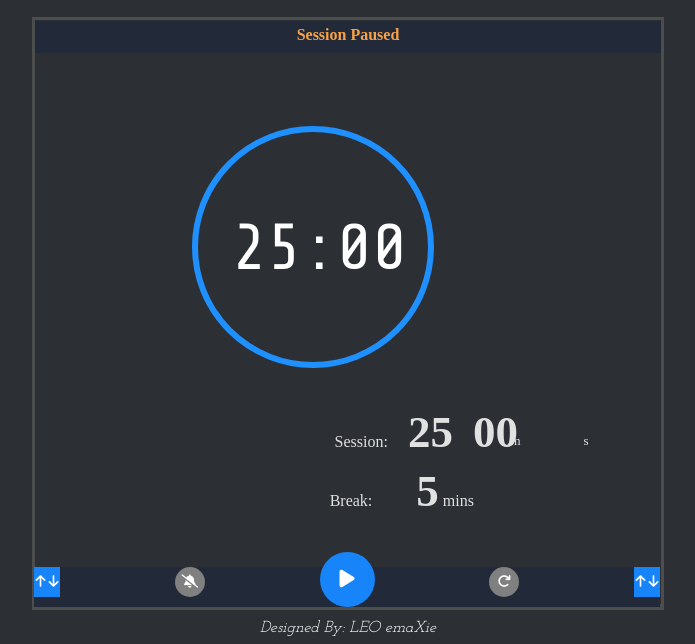
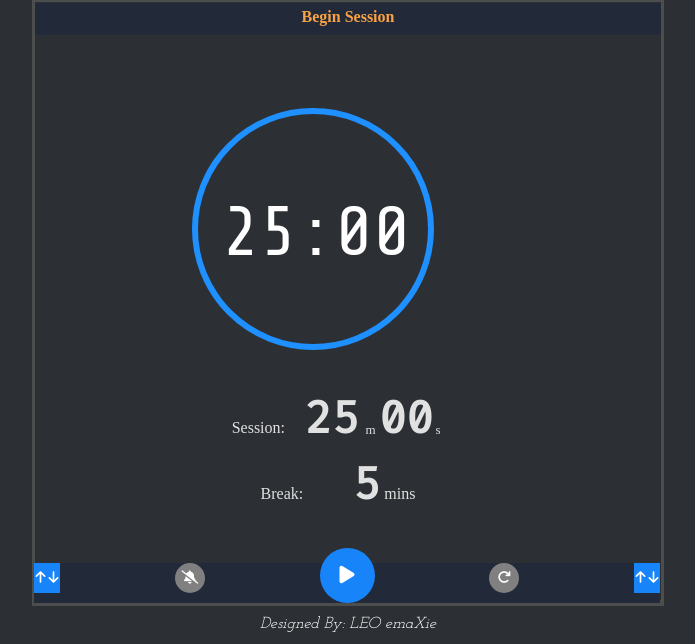
Before and after one commit to leoemaxie/countdown-machine, a plain HTML site: page src/index.html in a window 1280 px wide. Shown: the part 712-1356 px from the top of the page, without its empty margins (292-987 px from the left). Drawn offline with nearby package versions, Linux system fonts and the light colour scheme; a web font is replaced by a local one.

Commit message:
Minor updates

```diff
--- a/src/index.html
+++ b/src/index.html
@@ -5,21 +5,20 @@
   <meta charset="UTF-8">
   <meta http-equiv="X-UA-Compatible" content="IE=Edge">
   <meta name="viewport" content="width=device-width, initial-scale=1">
-  <<script src="https://cdn.freecodecamp.org/testable-projects-fcc/v1/bundle.js">
-    </script>
 
-    <title>HTML</title>
+  <link href="https://fonts.googleapis.com/css2?family=Alice&family=Righteous&family=Share+Tech+Mono&family=Fira+Code&family=Eczar&family=Josefin+Slab&display=swap" rel="stylesheet">
+  <link rel="stylesheet" href="style.css">
 
-    <script src="https://kit.fontawesome.com/c1f09f7a05.js" crossorigin="anonymous"></script>
+  <title>Countdown Machine</title>
 
-    <link href="https://fonts.googleapis.com/css2?family=Alice&family=Righteous&family=Share+Tech+Mono&family=Fira+Code&family=Eczar&family=Josefin+Slab&display=swap" rel="stylesheet">
-    <link rel="stylesheet" href="style.css">
+  <script src="https://kit.fontawesome.com/c1f09f7a05.js" crossorigin="anonymous"></script>
 </head>
 
 <body>
   <h1>25 + 5 Clock</h1>
   <div class="all">
-    <h3 id="timer-label">Session Paused</h3>
+    <h3 id="timer-label">Begin Session</h3>
+
     <div class="timer-circle">
       <span id="time-left" data-value="25:00">60:00</span>
     </div>
@@ -30,45 +29,33 @@
 
     <div class="flex">
       <div class="right">
-        <button class="rectangle join" id="session-increment">
-          <i class="fa-solid fa-arrow-up"></i>
-        </button>
-        <button class="rectangle" id="session-decrement">
-          <i class="fa-solid fa-arrow-down"></i>
-        </button>
+        <button class="rectangle join" id="session-increment"><i class="fa-solid fa-arrow-up"></i></button>
+        <button class="rectangle" id="session-decrement"><i class="fa-solid fa-arrow-down"></i></button>
       </div>
 
       <div class="second-right">
-        <button class="circle" id="reset">
-          <i class="fa-solid fa-arrow-rotate-right"></i>
-        </button>
+        <button class="circle" id="reset"><i class="fa-solid fa-arrow-rotate-right"></i></button>
       </div>
 
       <div class="middle">
-        <button id="start_stop" class="fa-solid fa-play">
-        </button>
+        <button id="start_stop" class="fa-solid fa-play"></button>
       </div>
 
       <div class="second-left">
-        <button class="circle fa-solid fa-bell-slash" id="change-bell">
-          <audio src="/public/audio/bell_sound.MP3" id="beep"></audio></button>
+        <button class="circle fa-solid fa-bell-slash" id="change-bell"><audio src="/public/audio/bell_sound.MP3" id="beep"></audio></button>
       </div>
 
       <div class="left">
-        <button class="rectangle join" id="break-increment">
-          <i class="fa-solid fa-arrow-up"></i>
-        </button>
-        <button class="rectangle" id="break-decrement">
-          <i class="fa-solid fa-arrow-down"></i>
-        </button>
+        <button class="rectangle join" id="break-increment"><i class="fa-solid fa-arrow-up"></i></button>
+        <button class="rectangle" id="break-decrement"><i class="fa-solid fa-arrow-down"></i></button>
       </div>
+
     </div>
   </div>
 
-  <footer>
-    Designed By: LEO emaXie
-  </footer>
+  <footer>Designed By: LEO emaXie</footer>
 
   <script src="main.js"></script>
 </body>
+
 </html>
--- a/src/main.js
+++ b/src/main.js
@@ -57,12 +57,8 @@ function breakTime(timer) {
 sessionDecrement.addEventListener('click', function() {
   if (sessionValue > 1) {
     let decrementValue = sessionValue -= 1;
-    sessionLabel.innerHTML = decrementValue
-
-    /**
-     *displays zeros to single digits
-     */
-
+    sessionLabel.innerHTML = decrementValue;
+    //displays zeros to single digits
     if (decrementValue < 10) hide.style.display = 'inline';
   }
   else sessionLabel;
@@ -149,7 +145,7 @@ let timeInterval = (timer, breaker) => {
     },
     1000)
 }
-let times = [true]
+
 
 function stopInterval(th) {
   clearInterval(th)
@@ -162,7 +158,7 @@ reset.addEventListener('click', function() {
   breakLabel.innerHTML = breakValue;
   removeAll();
 
-  handlePlay.removeEventListener('click', tog)
+ // handlePlay.removeEventListener('click', tog)
 });
 
 
--- a/src/style.css
+++ b/src/style.css
@@ -8,7 +8,7 @@ body {
   text-align: center;
 }
 
-.all{
+.all {
   width: 95%;
 }
 
@@ -19,12 +19,6 @@ h1 {
   font-size: 3em;
   font-weight: 900;
 }
-/*
-h1,
-h3,
-footer {
-  text-align: center;
-}*/
 
 h3 {
   font-family: 'Eczar', serif;
@@ -36,7 +30,7 @@ h3 {
 .timer-circle {
   padding: 10px;
   position: relative;
-  margin-left: -70%;
+  margin-left: -72%;
 }
 
 .timer-circle::after,
@@ -59,9 +53,9 @@ h3 {
 }
 
 #time-left {
-  font-family: 'Share Tech Mono';
-  font-size: 65px;
-  margin: 85px 10px 10px 40px;
+  font-family: 'Share Tech Mono', arial;
+  font-size: 70px;
+  margin: 85px 10px 10px 30px;
   z-index: 2;
 }
 
@@ -105,12 +99,12 @@ h2 span:nth-child(4),
   font-weight: bolder;
 }
 
-p span:first-child {
+#break-label{
   margin-left: -70px;
 }
 
 .small {
-  margin-left: 112px;
+  margin-left: 117px;
   margin-right: -55px;
   font-size: 13px;
 }
@@ -146,7 +140,7 @@ p span:first-child {
 
 #break-length,
 h2 :not(#session-label) {
-  font-family: 'Alice', serif;
+  font-family: 'Fira Code', serif;
 }
 
 .right {
@@ -199,9 +193,8 @@ footer {
   .all {
     width: 50%;
     margin: 4px 4px 4px 25%;
-    border: medium solid #4C4D4D
-      /*#4E69F9*/
-    ;
+    border: medium solid #4C4D4D;
+    /*#4E69F9*/
     border-bottom-width: 6px;
   }
 
@@ -219,7 +212,6 @@ footer {
   .flex,
   h3 {
     background-color: #222A39;
-
   }
 
   .flex {
@@ -229,19 +221,19 @@ footer {
   }
 
   h2 {
-    margin-left: 25%;
+    margin-left: -5%;
   }
 
   .small {
-    margin: 2px -170px 2px 233px;
+    margin: 2px -25px 2px 85px;
   }
 
   p span:first-child {
-    margin-left: 10%;
+    margin-left: -30%;
   }
 
   #break-length {
-    margin-left: 40px;
+    margin-left: 8%;
   }
 
   footer {
```
